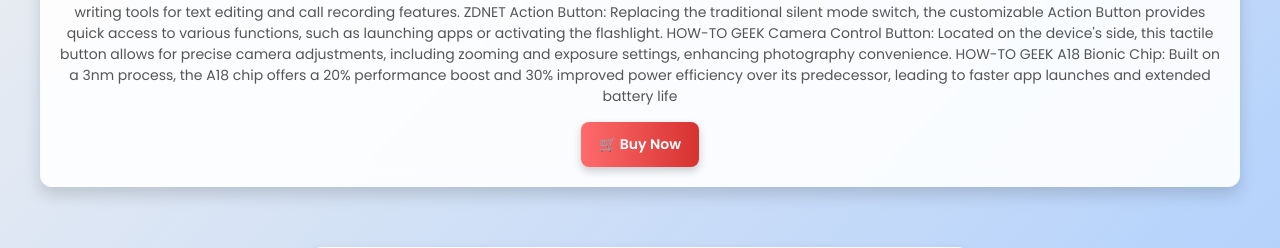
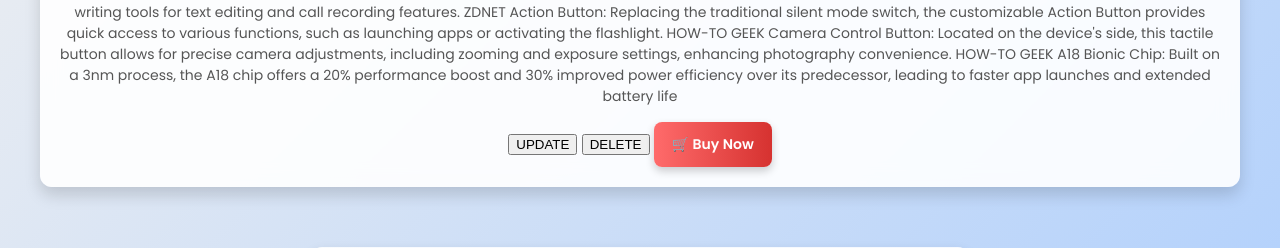
Before and after one commit to MayurPol-001/Ecommerce-website-, a Django app: page /Electronics/Product/ in a window 1280 px wide. Shown: the part 289-537 px from the top of the page. Run offline with Django 5.2, Linux system fonts and the light colour scheme; data comes from the database, SQL or seed files in the repository; both versions use the stored data as it was after the commit.

Commit message:
Second commit

```diff
--- a/Electronics/Templates/Electronics/Product_details.html
+++ b/Electronics/Templates/Electronics/Product_details.html
@@ -214,6 +214,8 @@
             <div class="product-name">{{ pro.name }}</div>
             <div class="product-price">${{ pro.price }}</div>
             <div class="product-description">{{ pro.description }}</div>
+            <a href="{% url 'update_product' pro.id %}"><Button type="Button">UPDATE</button></a>
+            <a href="{% url 'delete_product' pro.id %}"><Button type="Button">DELETE</button></a>
             <a href="#" class="btn">🛒 Buy Now</a>
         </div>
         {% endfor %}
--- a/Electronics/urls.py
+++ b/Electronics/urls.py
@@ -2,5 +2,7 @@
 from Electronics import views
 
 urlpatterns = [
-    path('Product/', views.Product_details, name='Product_details')
+    path('Product/', views.Product_details, name='Product_details'),
+    path('update/<int:id>', views.update_product, name= 'update_product'),
+    path('delete_product/<int:id>', views.delete_product, name='delete_product'),
 ]
--- a/Electronics/views.py
+++ b/Electronics/views.py
@@ -1,4 +1,4 @@
-from django.shortcuts import render
+from django.shortcuts import render,redirect,get_object_or_404
 from .models import Product
 from .forms import ProductForm
 
@@ -16,4 +16,26 @@
         form = ProductForm(request.POST)
         if form.is_valid():
             form.save()
+            form = ProductForm()
     return render(request,'Electronics/Product_details.html',{'prod':prod,'form':form})
+
+
+
+def update_product(request, id):
+    prod = get_object_or_404(Product, id=id)                    #get the product or return 404
+
+    if request.method == 'POST':
+        form = ProductForm(request.POST, instance=prod)         #bind the form to product instance
+        if form.is_valid():
+            form.save()                                          #save the updates product
+            return redirect('Product_details')                    #Redirect to the product list after saving
+    else:
+        form = ProductForm(instance=prod)                        #populate the form with exsiting product data
+
+    return render(request,'Electronics/Update_product.html',{'prod':prod,'form':form})
+
+
+def delete_product(request, id):
+    prod = get_object_or_404(Product, id=id)                        #Safe way to get product or return a 404 error
+    prod.delete()
+    return redirect('Product_details')                               #Redirect back to product details page after deletion
```
Also changed, not shown: Electronics/Templates/Electronics/update_product.html (added, +7 -0 lines), db.sqlite3.
